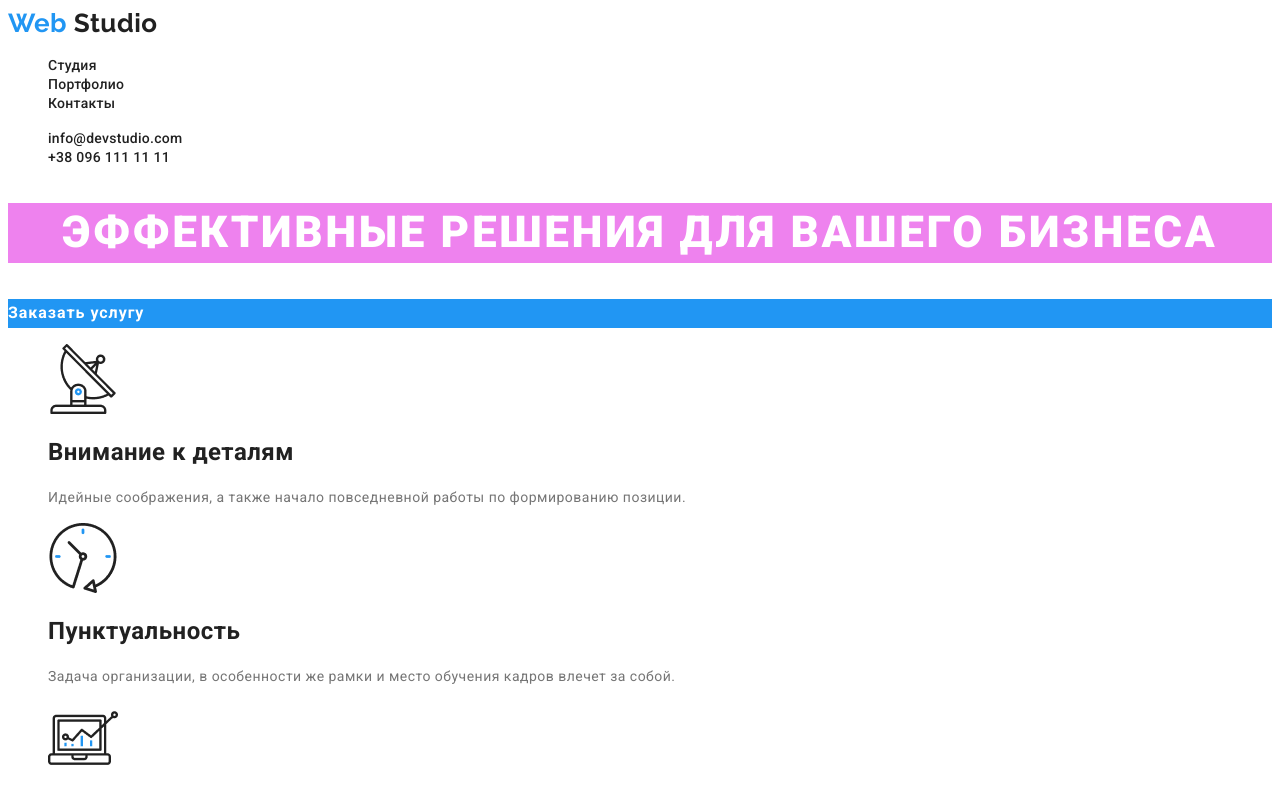
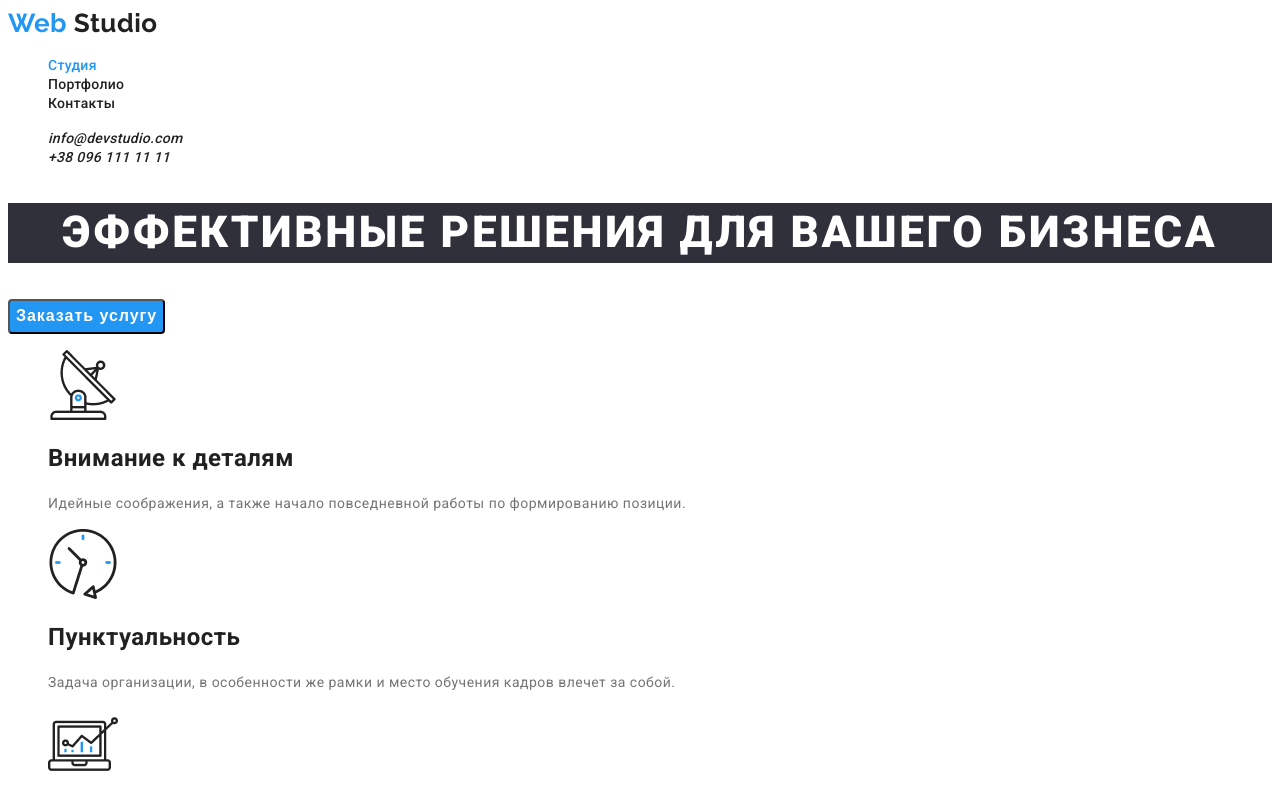
Before and after one commit to Pavlenko-Oksana/goit-markup-hw-02, a plain HTML site: page index.html in a window 1280 px wide. Shown: the top 794 px of the page. Drawn offline with Linux system fonts and the light colour scheme.

Commit message:
исправляет ошибки дз 2

```diff
--- a/css/styles.css
+++ b/css/styles.css
@@ -55,10 +55,10 @@ color: var(--accent-color-white);
 font-weight: 700;
 font-size: 16px;
 line-height: 1.8;
-display: flex;
 align-items: center;
 text-align: center;
 letter-spacing: 0.06em;
+border-radius: 4px;
 }
 
 .title-hero{
@@ -69,7 +69,7 @@ letter-spacing: 0.06em;
  letter-spacing: 0.06em;
  text-transform: uppercase;
  color: #FFFFFF;
- background-color: violet;
+ background-color: var(--footer-background-color);
 
 }
 
@@ -86,10 +86,15 @@ letter-spacing: 0.06em;
 .site-nav .link:hover,
 .site-nav .link:focus,
 .contacts-nav .link:focus,
-.contacts-nav .link:hover
-{
+.contacts-nav .link:hover{
 color:var(--accent-color);
 }
+
+.site-nav .current{
+ color: var(--accent-color);
+}
+
+
 
 /* section */
 .section-paragraph,
@@ -126,7 +131,7 @@ color: #212121;
  font-weight: 400;
  font-size: 18px;
  line-height: 1.5;
- background-color: violet;
+ background-color: var(--accent-color);
 }
 
 .section-services{
@@ -136,7 +141,7 @@ color: #212121;
  line-height: 1.14;
  text-align: center;
  text-transform: uppercase;
- background-color: violet;
+ background-color: var(--footer-background-color);
 }
 .team{
   background-color: var(--secondary-background-color);
@@ -186,6 +191,7 @@ footer{
   color:var(--primary-text-color);
   background-color: var(--secondary-background-color);
   font-family: inherit;
+  border-radius: 4px;
 }
 .button:hover,
 .button:focus{
--- a/index.html
+++ b/index.html
@@ -15,22 +15,24 @@
            <span class="accent">Web</span> Studio
         </a>
         <ul class="site-nav">
-           <li><a href="#" class="link">Студия</a></li>
+           <li><a href="./index.html" class="link current">Студия</a></li>
            <li><a href="./portfolio.html" class="link">Портфолио</a></li>
            <li><a href="#" class="link">Контакты</a></li>
         </ul>
+      </nav>
 
+      <address>
         <ul class="contacts-nav">
            <li><a href="mailto:info@devstudio.com" class="link">info@devstudio.com </a></li>
            <li><a href="tel:+380961111111" class="link">+38 096 111 11 11</a></li>
         </ul>
-      </nav>
+      </address>
     </header>
 
 
      <section class="section">
       <h1 class="title-hero">Эффективные решения для вашего бизнеса</h1>
-      <a href="#" class="button-hero">Заказать услугу</a>
+      <button type="button" class="button-hero">Заказать услугу</button>
      </section>
 
 
```
Also changed, not shown: portfolio.html (+1 -1 lines).
